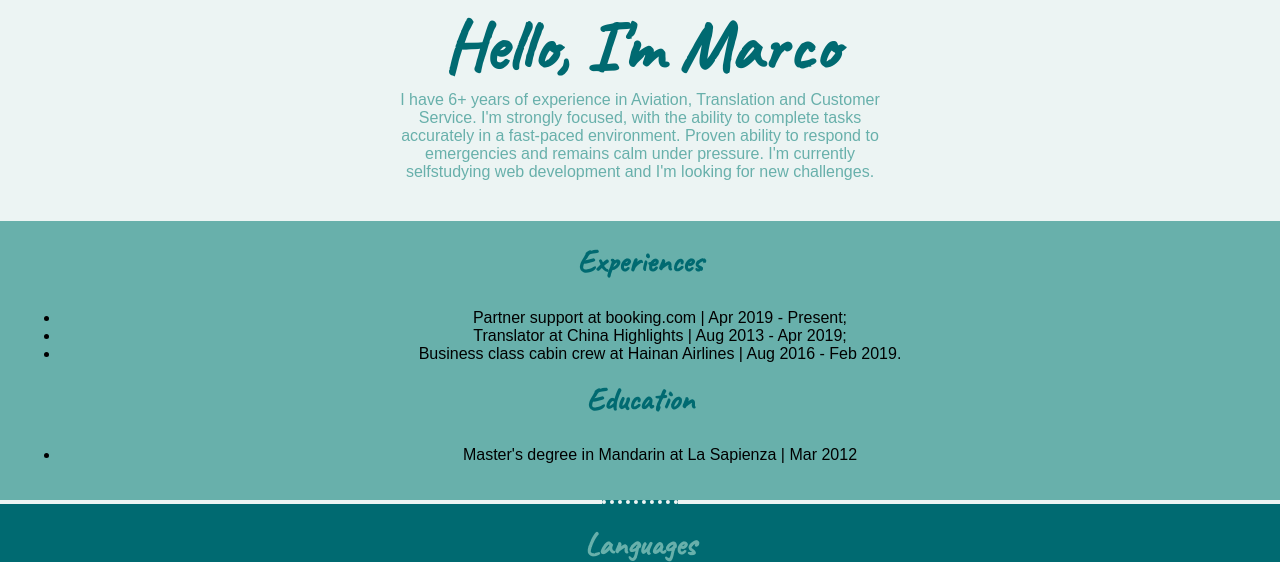
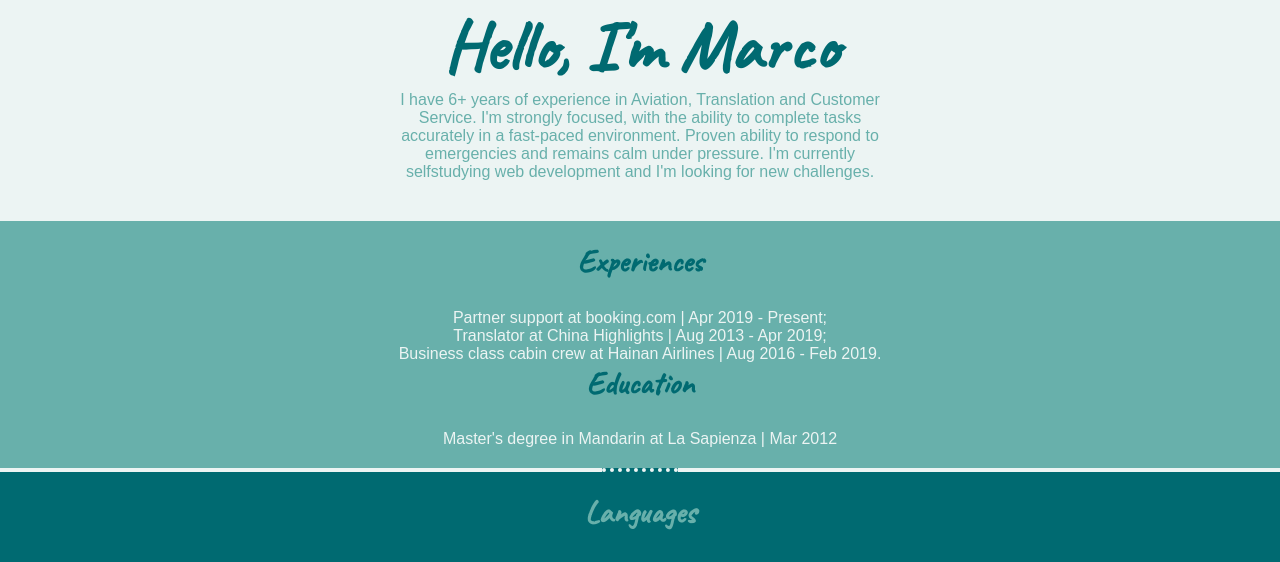
Before and after one commit to waccos/cv, a plain HTML site: page Index.html in a window 1280 px wide. Shown: the part 180-742 px from the top of the page. Drawn offline with Linux system fonts and the light colour scheme.

Commit message:
Update Index.html

```diff
--- a/Index.html
+++ b/Index.html
@@ -35,19 +35,15 @@
 </div>
 </div>
 
-    <div class="middle">
-        <h2>Experiences</h2>
-        <ul>
-          <li>Partner support at booking.com | Apr 2019 - Present;</li>
-          <li>Translator at China Highlights | Aug 2013 - Apr 2019;</li>
-          <li>Business class cabin crew at Hainan Airlines | Aug 2016 - Feb 2019.</li>
-        </ul>
 
-        <h2>Education</h2>
-        <ul>
-          <li>Master's degree in Mandarin at La Sapienza | Mar 2012</li>
-        </ul>
+      <div class="middle">
+       <h2>Experiences</h2>
+       <p>Partner support at booking.com | Apr 2019 - Present;</p>
+       <p>Translator at China Highlights | Aug 2013 - Apr 2019;</p>
+       <p>Business class cabin crew at Hainan Airlines | Aug 2016 - Feb 2019.</p>
 
+       <h2>Education</h2>
+       <p>Master's degree in Mandarin at La Sapienza | Mar 2012</p>
     </div>
 
 <hr>
```
